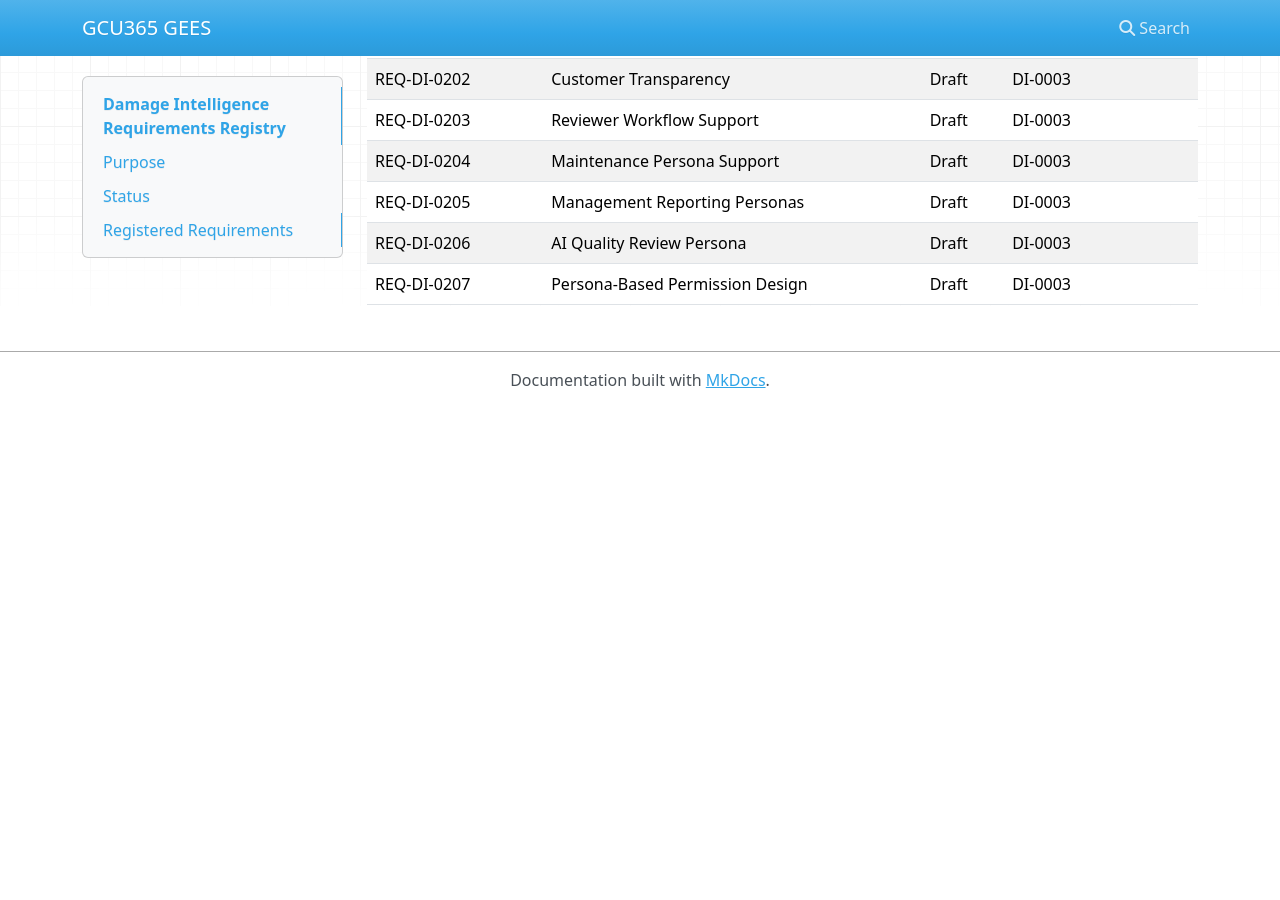
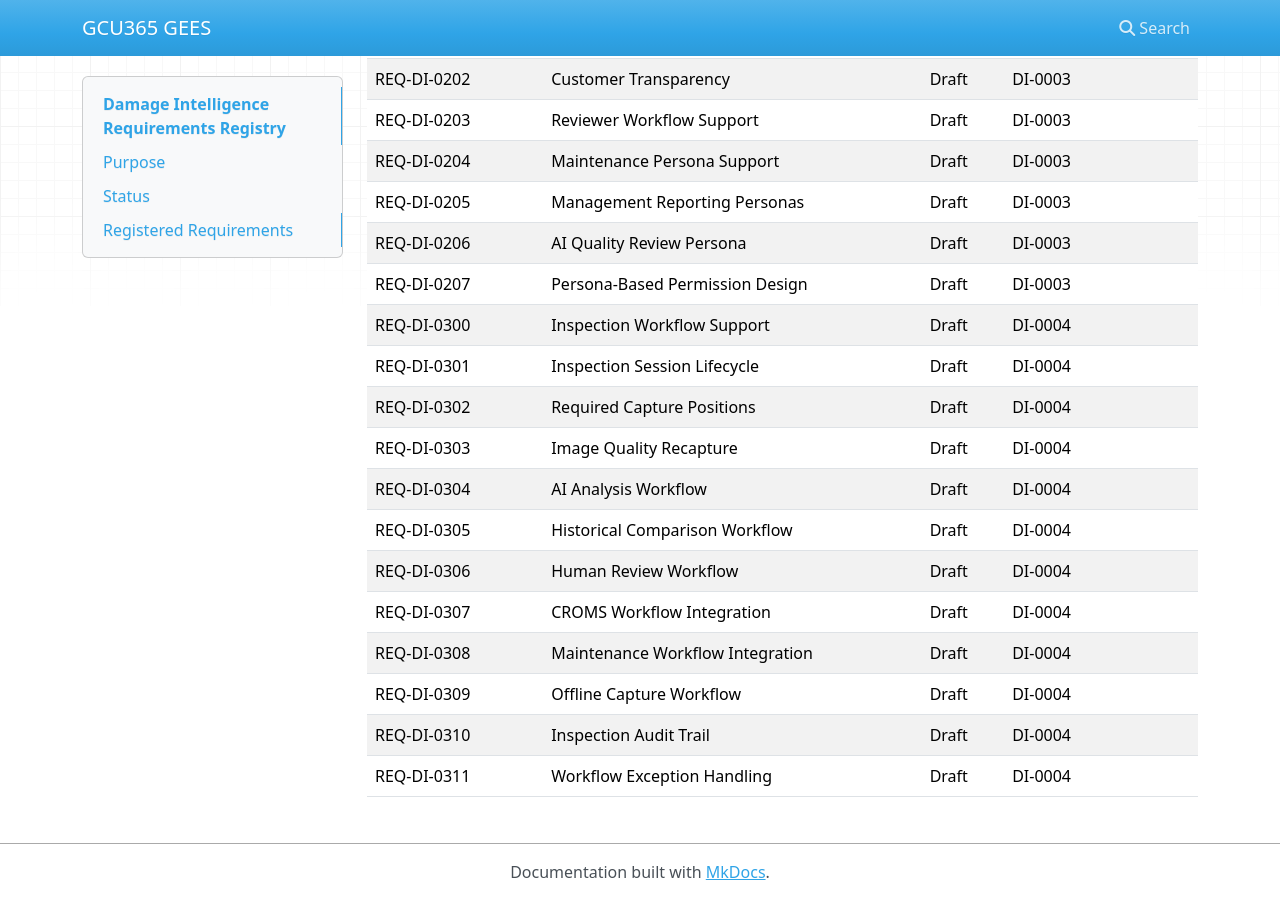
Before and after one commit to My10Sons/GCU365GEES, an MkDocs documentation site: the page built from docs/99-Appendices/Requirement-Registry/DAMAGE.md, in a window 1280 px wide and 900 px high, scrolled down 2272 px. Built offline with MkDocs 1.6.1, drawn with Linux system fonts in a browser that asks for light colours; nearby versions of some CDN libraries; before the commit the page ends 2680 px from its top, so only the background shows below that.

Commit message:
Update DAMAGE.md

```diff
--- a/docs/99-Appendices/Requirement-Registry/DAMAGE.md
+++ b/docs/99-Appendices/Requirement-Registry/DAMAGE.md
@@ -64,3 +64,15 @@ Requirements have been registered below.
 | REQ-DI-0205 | Management Reporting Personas | Draft | DI-0003 | Reports and dashboards for managers |
 | REQ-DI-0206 | AI Quality Review Persona | Draft | DI-0003 | Monitor AI output quality and human override patterns |
 | REQ-DI-0207 | Persona-Based Permission Design | Draft | DI-0003 | Permissions based on responsibility and least privilege |
+| REQ-DI-0300 | Inspection Workflow Support | Draft | DI-0004 | Check-out and check-in inspection workflows |
+| REQ-DI-0301 | Inspection Session Lifecycle | Draft | DI-0004 | Defined inspection session states |
+| REQ-DI-0302 | Required Capture Positions | Draft | DI-0004 | Configurable capture positions |
+| REQ-DI-0303 | Image Quality Recapture | Draft | DI-0004 | Recapture failed-quality images |
+| REQ-DI-0304 | AI Analysis Workflow | Draft | DI-0004 | AI analysis after inspection submission |
+| REQ-DI-0305 | Historical Comparison Workflow | Draft | DI-0004 | Compare return evidence against prior evidence |
+| REQ-DI-0306 | Human Review Workflow | Draft | DI-0004 | Review AI findings and comparison results |
+| REQ-DI-0307 | CROMS Workflow Integration | Draft | DI-0004 | Sync inspection status/results with CROMS |
+| REQ-DI-0308 | Maintenance Workflow Integration | Draft | DI-0004 | Route confirmed repair-required damage |
+| REQ-DI-0309 | Offline Capture Workflow | Draft | DI-0004 | Offline capture and sync where required |
+| REQ-DI-0310 | Inspection Audit Trail | Draft | DI-0004 | Audit significant workflow actions |
+| REQ-DI-0311 | Workflow Exception Handling | Draft | DI-0004 | Defined exception paths |
```
